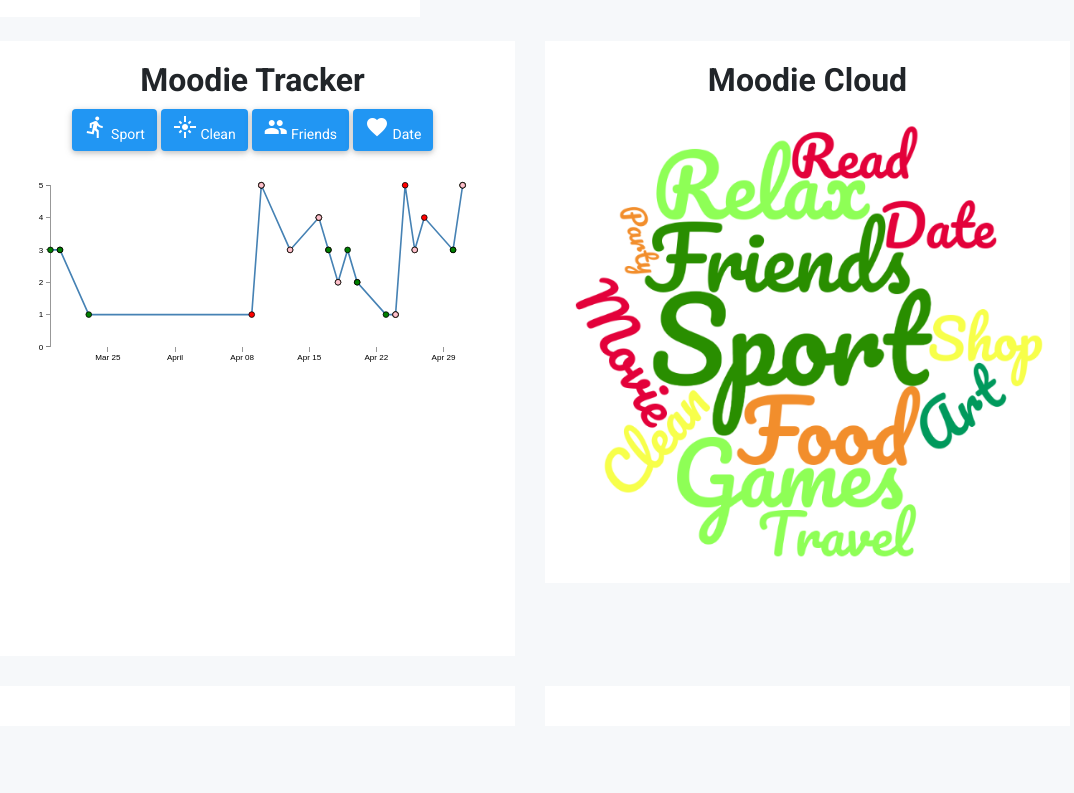
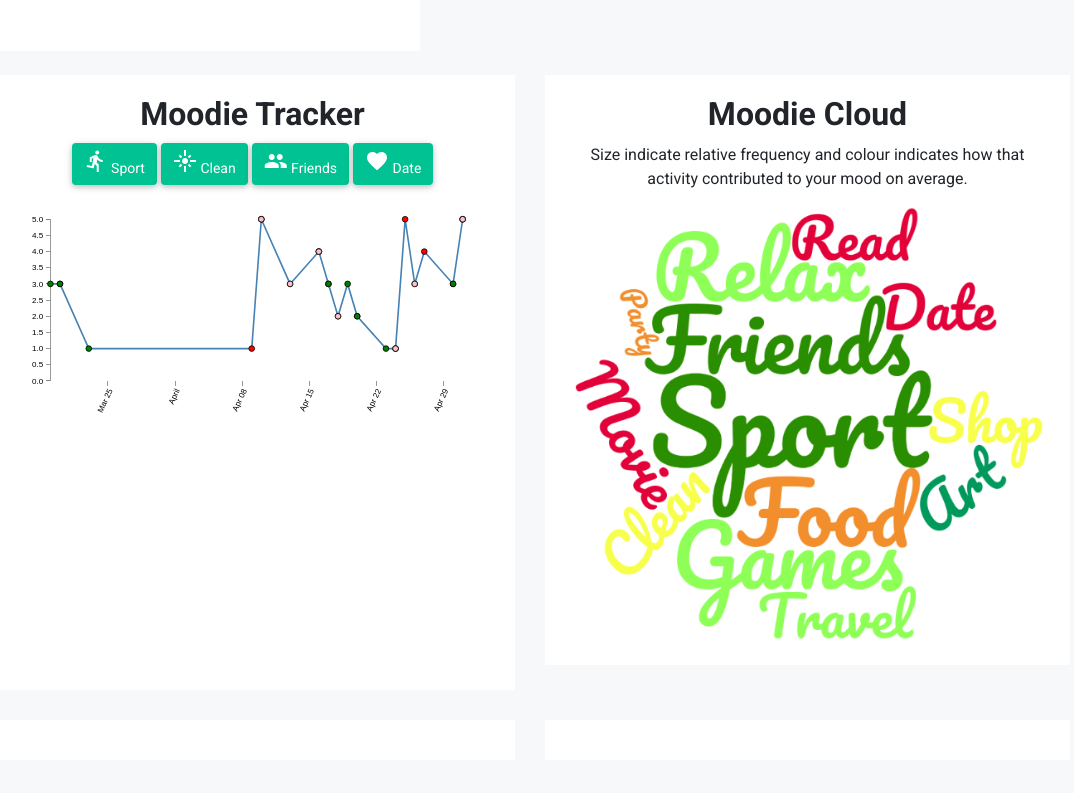
Before and after one commit to MBigginsUOG/moodiehosted, a plain HTML site: page home.html in a window 1280 px wide. Shown: the part 1946-2739 px from the top of the page, without its empty margins (110-1184 px from the left). Drawn offline with nearby package versions, Linux system fonts and the light colour scheme.

Commit message:
Matched with moodie master

```diff
--- a/index.html
+++ b/home.html
@@ -388,6 +388,7 @@
                         <div class="email-ctn-round">
                             <div class="email-rdn-hd">
                               <h1 style="text-align:center">Moodie Activities</h1>
+                              Breakdown of activities completed
                             </div>
 
                             <div align="center" id='histId'></div>
@@ -398,8 +399,10 @@
                 <div class="col-lg-4 col-md-6 col-sm-6 col-xs-12">
                     <div class="recent-post-wrapper notika-shadow sm-res-mg-t-30 tb-res-ds-n dk-res-ds">
                         <div class="recent-post-ctn" align="center">
+
                             <div class="recent-post-title">
                                 <h1>Moodie Chart</h1>
+                                Breakdown of moods - hover over a section to see the activities contributing to that section!
                             </div>
 
                             <div align="center" id='pieId'></div>
@@ -413,6 +416,7 @@
                             <div class="recent-items-ctn" align="center">
                                 <div class="recent-items-title">
                                     <h1>Moodie Breakdown</h1>
+                                    Percentage breakdown of moods
                                 </div>
 
                                 <div align="center" id='legId'></div>
@@ -433,10 +437,10 @@
           <div class="col-lg-6 col-md-6 col-sm-12 col-xs-12">
             <div class="breadcomb-list" align="center">
               <h1> Moodie Tracker </h1>
-              <button id="sportButton" class="btn btn-primary primary-icon-notika btn-reco-mg btn-button-mg"onclick="bigMood(this)">  <i class="material-icons">directions_run</i> Sport</button>
-              <button id="cleanButton" class="btn btn-primary primary-icon-notika btn-reco-mg btn-button-mg "onclick="bigMood(this)">  <i class="material-icons">flare</i> Clean</button>
-              <button id="friendsButton" class="btn btn-primary primary-icon-notika btn-reco-mg btn-button-mg" onclick="bigMood(this)">  <i class="material-icons">people</i> Friends</button>
-              <button id="dateButton" class="btn btn-primary primary-icon-notika btn-reco-mg btn-button-mg" onclick="bigMood(this)">  <i class="material-icons">favorite</i> Date</button>
+              <button id="sportButton" style="background-color:#00c292" class="btn btn-primary primary-icon-notika btn-reco-mg btn-button-mg"onclick="bigMood(this)">  <i class="material-icons">directions_run</i> Sport</button>
+              <button id="cleanButton" style="background-color:#00c292" class="btn btn-primary primary-icon-notika btn-reco-mg btn-button-mg "onclick="bigMood(this)">  <i class="material-icons">flare</i> Clean</button>
+              <button id="friendsButton" style="background-color:#00c292" class="btn btn-primary primary-icon-notika btn-reco-mg btn-button-mg" onclick="bigMood(this)">  <i class="material-icons">people</i> Friends</button>
+              <button id="dateButton" style="background-color:#00c292" class="btn btn-primary primary-icon-notika btn-reco-mg btn-button-mg" onclick="bigMood(this)">  <i class="material-icons">favorite</i> Date</button>
               <div align="center" id='scatterLineId'></div>
 
             </div>
@@ -446,6 +450,7 @@
             <div class="breadcomb-list" >
               <div align="center">
                 <h1>Moodie Cloud</h1>
+                Size indicate relative frequency and colour indicates how that activity contributed to your mood on average.
                 <img src="img/wordcloud.png"
               </div>
             </div>
--- a/scatterLine.js
+++ b/scatterLine.js
@@ -30,17 +30,19 @@ var	height = 300 - margin.top - margin.bottom;
 
 // Parse the date / time
 var parseDate = d3.time.format("%d-%b-%y").parse;
+// var parseDate = d3.time.format("%Y-%m-%d").parse;
 
 // Set the ranges
 var x = d3.time.scale().range([0, width]);
 var y = d3.scale.linear().range([height, 0]);
 
+
 // Define the axes
 var xAxis = d3.svg.axis().scale(x)
-    .orient("bottom").ticks(5);
+    .orient("bottom"); //.ticks(5);
 
 var yAxis = d3.svg.axis().scale(y)
-    .orient("left").ticks(5);
+    .orient("left"); //.ticks(5);
 
 // Define the line
 var valueline = d3.svg.line()
@@ -75,10 +77,20 @@ var svg = d3.select(id)
     y.domain([0, d3.max(data, function(d) { return d.mood; })]);
 
     // Add the X Axis
-    svg.append("g")
-        .attr("class", "x axis")
-        .attr("transform", "translate(0," + height + ")")
-        .call(xAxis);
+    // svg.append("g")
+    //     .attr("class", "x axis")
+    //     .attr("transform", "translate(0," + height + ")")
+    //     .call(xAxis);
+
+		svg.append("g")
+	      .attr("class", "x axis")
+	      .attr("transform", "translate(0," + height + ")")
+				.call(xAxis) //.tickFormat(d3.timeFormat("%a %Y-%m-%d")))
+				.selectAll("text")
+	        .style("text-anchor", "end")
+	        .attr("dx", "-.8em")
+	        .attr("dy", ".15em")
+	        .attr("transform", "rotate(-65)");
 
     // Add the Y Axis
     svg.append("g")
```
Also changed, not shown: 1 other file.
